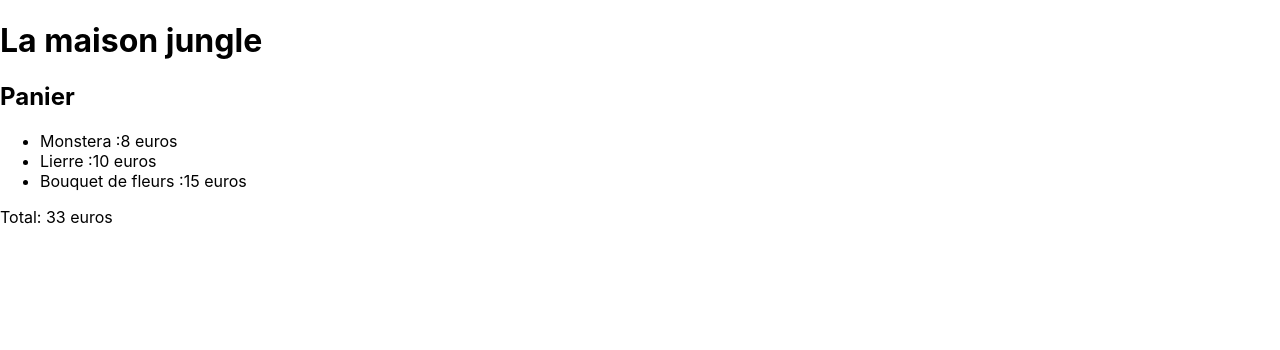
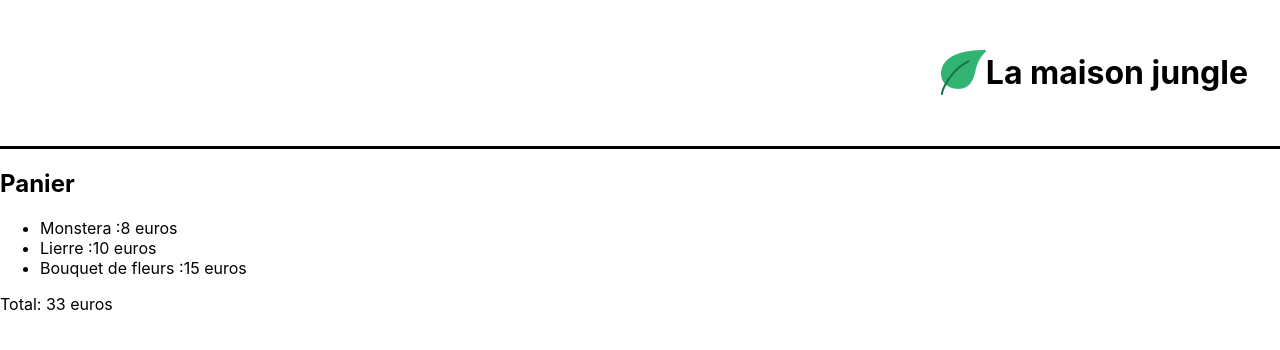
Before and after one commit to Gadln/JunglePage, a React (Create React App) app in the folder la-maison-jungle/: page / in a window 1280 px wide. Shown: the top 350 px of the page. Built offline with nearby package versions, Linux system fonts and the light colour scheme.

Commit message:
Add logo and style css

```diff
--- a/la-maison-jungle/src/components/Banner.js
+++ b/la-maison-jungle/src/components/Banner.js
@@ -1,6 +1,16 @@
+import '../styles/Banner.css'
+import logo from '../assets/logo.png'
+
 function Banner() {
   const title = 'La maison jungle'
-  return <h1>{title }</h1>
+  return (
+  <div className='lmj-banner'>
+    <img src={ logo } alt='La maison Jungle' className='lmj-logo' />
+    <h1>
+      {title }
+    </h1>
+    </div>
+    )
 }
 
 export default Banner
--- a/la-maison-jungle/src/index.js
+++ b/la-maison-jungle/src/index.js
@@ -1,7 +1,7 @@
 import React from 'react';
 import ReactDOM from 'react-dom/client';
-import './index.css';
-import App from './App';
+import './styles/index.css';
+import App from './components/App';
 
 const root = ReactDOM.createRoot(document.getElementById('root'));
 root.render(
--- /dev/null
+++ b/la-maison-jungle/src/styles/Banner.css
@@ -0,0 +1,19 @@
+.lmj-banner {
+	color: black;
+	text-align: right;
+	padding: 32px;
+	border-bottom: solid 3px black;
+	display: flex;
+	justify-content: flex-end;
+	flex-direction: row;
+	align-items: center;
+}
+
+.lmj-title {
+	padding-left: 32px;
+}
+
+.lmj-logo {
+	height: 45px;
+	width: 45px;
+}
```
Also changed, not shown: la-maison-jungle/src/components/App.js (renamed from la-maison-jungle/src/App.js, +3 -4 lines), la-maison-jungle/src/assets/logo.png (added), la-maison-jungle/src/logo.svg (deleted), la-maison-jungle/src/styles/App.css (renamed from la-maison-jungle/src/App.css), la-maison-jungle/src/styles/index.css (renamed from la-maison-jungle/src/index.css).
